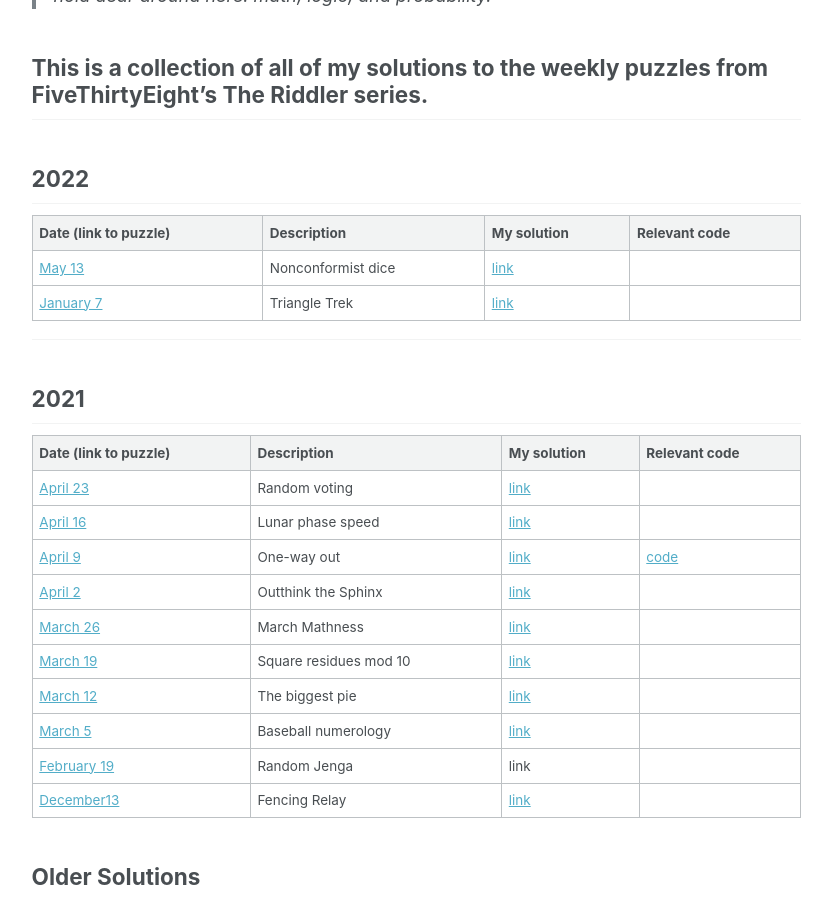
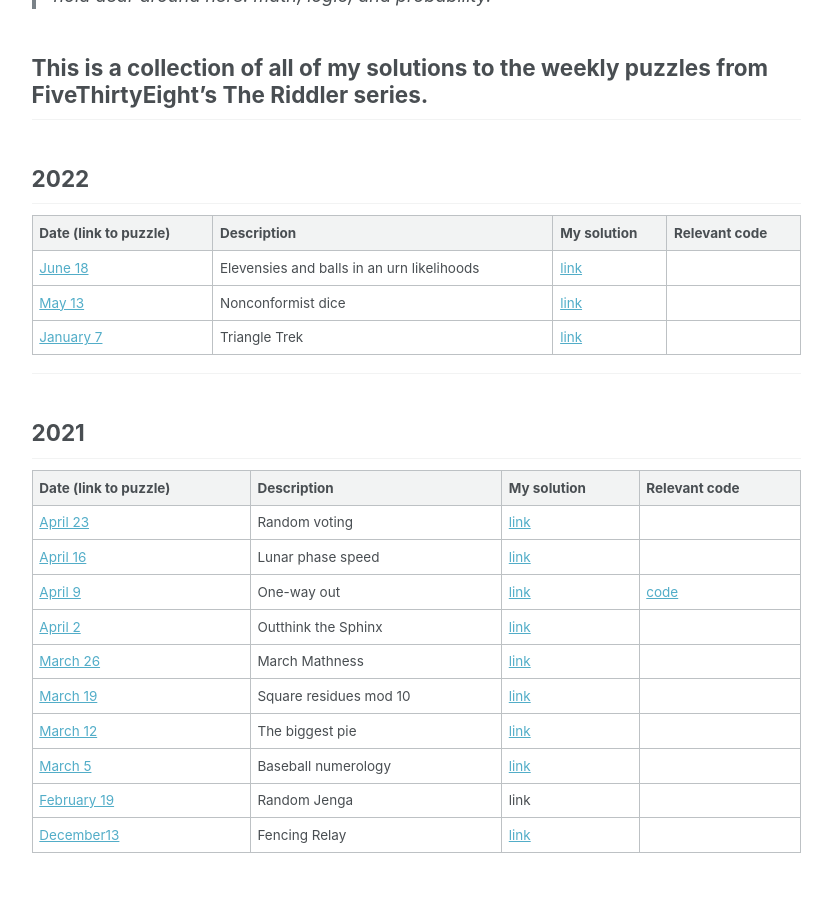
Before and after one commit to markwgirard/markwgirard.github.io, a Jekyll site: the page built from _pages/riddlers.md, in a window 1280 px wide and 900 px high, scrolled down 346 px. Shown: the whole window, without its empty margins (250-1082 px from the left). Built offline with Jekyll 4.4.1, drawn with Linux system fonts in a browser that asks for light colours.

Commit message:
Update riddlers.md

```diff
--- a/_pages/riddlers.md
+++ b/_pages/riddlers.md
@@ -20,6 +20,7 @@
 
 | Date (link to puzzle)                                                             | Description         | My solution | Relevant code |
 | --------------------------------------------------------------------------------- | ------------------- | ----------- |-------------- |
+| [June 18](https://fivethirtyeight.com/features/can-you-switch-a-digit/) | Elevensies and balls in an urn likelihoods     | [link](/riddlers/20220618_elevensies.pdf)        |
 | [May 13](https://fivethirtyeight.com/features/its-elementary-my-dear-riddler/) | Nonconformist dice     | [link](/riddlers/20220513_Riddler.pdf)        |            |
 | [January 7](https://fivethirtyeight.com/features/can-you-trek-the-triangle/) |   Triangle Trek   | [link](/riddlers/20220107_Riddler.pdf)        |            |
 
```
